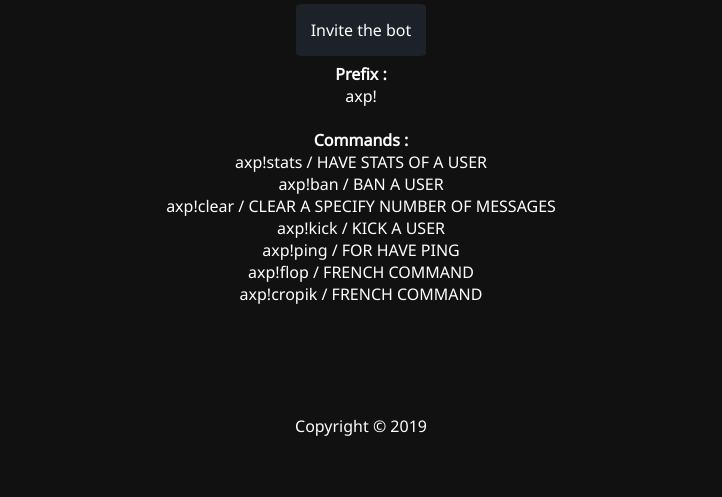
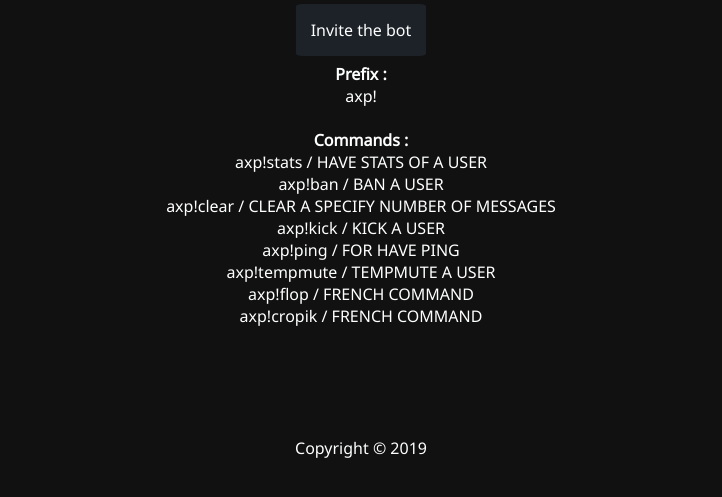
Before and after one commit to 00-00-00-11/alessioxp-bot.github.io, a plain HTML site: page index.html in a window 1280 px wide. Shown: the part 209-706 px from the top of the page, without its empty margins (279-1001 px from the left). Drawn offline with Linux system fonts and the light colour scheme.

Commit message:
Update index.html

```diff
--- a/index.html
+++ b/index.html
@@ -24,6 +24,7 @@
 	</b> axp!clear / CLEAR A SPECIFY NUMBER OF MESSAGES<br>
 	</b> axp!kick / KICK A USER<br>
 	</b> axp!ping / FOR HAVE PING<br>
+	</b> axp!tempmute / TEMPMUTE A USER<br>
 	</b> axp!flop / FRENCH COMMAND<br>
 	</b> axp!cropik / FRENCH COMMAND<br>
 	<br><br>
```
